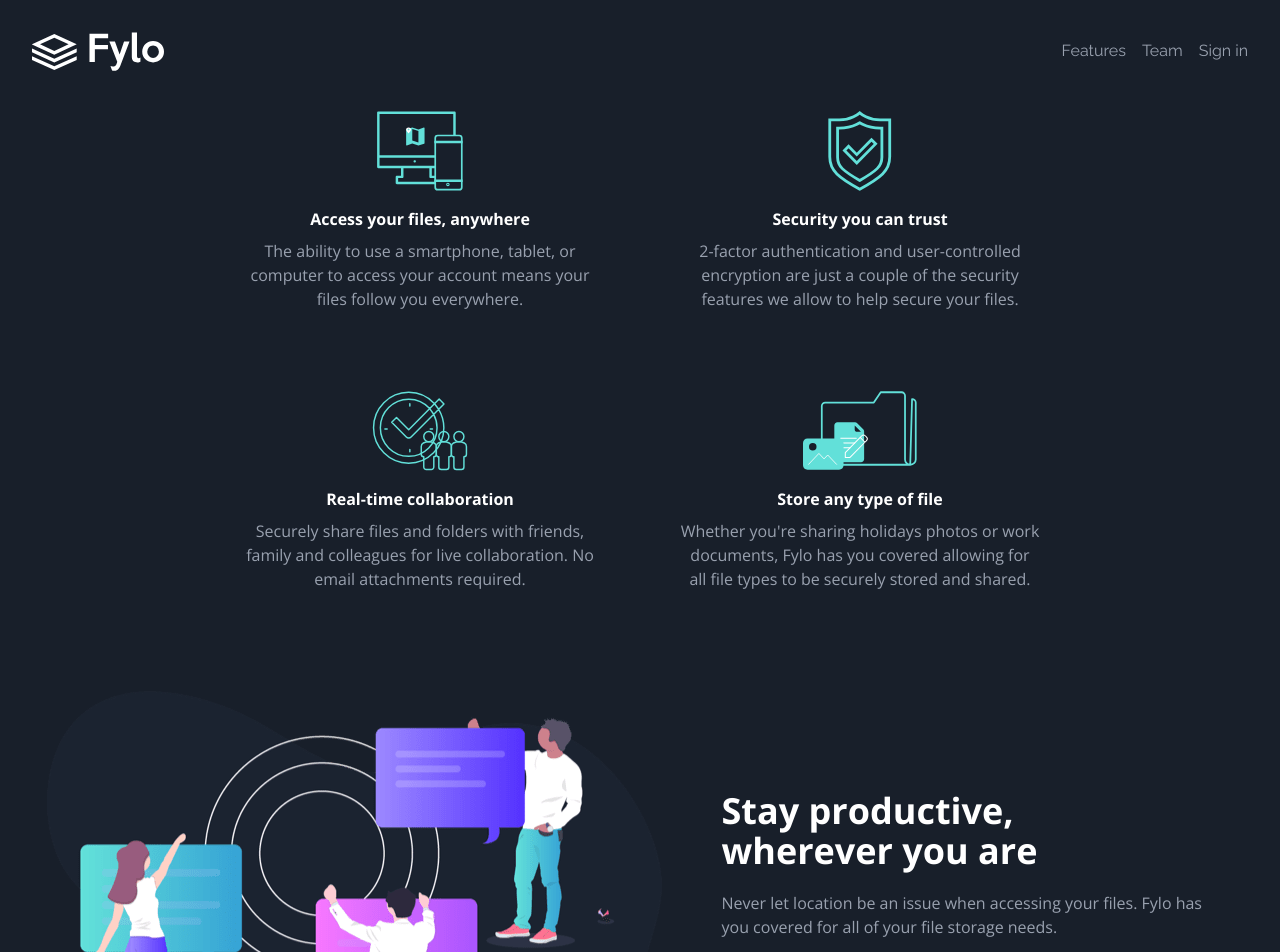
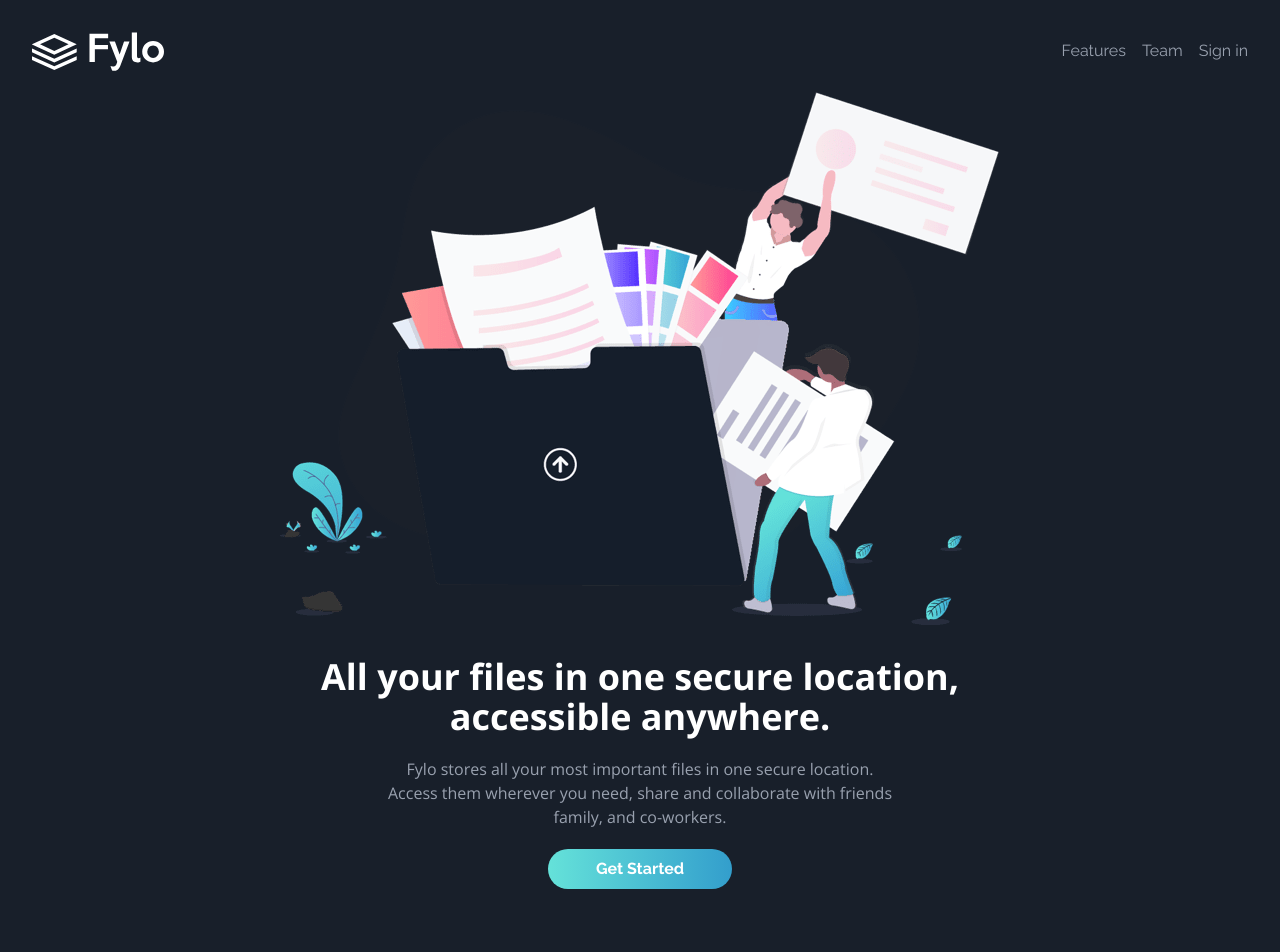
Before and after one commit to Friendlesso/Fylo-Landing-Page, a React (Vite) app: page / in a window 1280 px wide. Shown: the top 952 px of the page. Built offline with nearby package versions, Linux system fonts and the light colour scheme.

Commit message:
Finished the HeroSection and fixed styling issues

```diff
--- a/src/components/FeaturesList/FeaturesList.tsx
+++ b/src/components/FeaturesList/FeaturesList.tsx
@@ -4,7 +4,7 @@ import { Feature } from "./Feature";
 
 export default function FeaturesList() {
   return (
-    <section className="grid md:grid-cols-2 grid-rows-1 lg:gap-20 gap-y-10 gap-x-7 md:w-fit mt-10">
+    <section className="grid md:grid-cols-2 grid-rows-1 lg:gap-20 gap-y-10 gap-x-7 md:w-fit">
       {FEATURES_DATA.map((card, index )=> (
         <Feature
           key={index}
--- /dev/null
+++ b/src/components/HeroSection/HeroSection.tsx
@@ -0,0 +1,28 @@
+import Link from "../ui/Link";
+import HeroSectionContent from "./HeroSectionContent";
+import HeroSectionImg from "./HeroSectionImg";
+
+export default function HeroSection() {
+  return (
+    <section className="flex flex-col items-center gap-8">
+      <HeroSectionImg />
+      <div className="flex flex-col items-center gap-5">
+        <HeroSectionContent />
+        <Link
+          href="/"
+          className={`
+            text-white
+            font-bold
+            bg-linear-to-r
+            from-(--teal-200) to-(--cyan-500)
+            px-12 py-2
+            rounded-full
+            hover:from-(--cyan-500)
+          `}
+        >
+          Get Started
+        </Link>
+      </div>
+    </section>
+  )
+}
--- /dev/null
+++ b/src/components/HeroSection/HeroSectionContent.tsx
@@ -0,0 +1,8 @@
+export default function HeroSectionContent() {
+ return (
+  <div className="text-center flex flex-col items-center gap-5">
+    <h1 className="md:text-4xl text-xl text-white font-bold max-w-2xl">All your files in one secure location, accessible anywhere.</h1>
+    <p className="text-gray-400 max-w-lg">Fylo stores all your most important files in one secure location. Access them wherever you need, share and collaborate with friends family, and co-workers.</p>
+  </div>
+ )
+}
--- /dev/null
+++ b/src/components/HeroSection/HeroSectionImg.tsx
@@ -0,0 +1,9 @@
+import IntroImg from '../../assets/images/illustration-intro.png';
+
+export  default function HeroSectionImg() {
+ return (
+  <div>
+    <img src={IntroImg} alt="Hero section Image" />
+  </div>
+ )
+}
--- a/src/components/QuotesList/QuotesList.tsx
+++ b/src/components/QuotesList/QuotesList.tsx
@@ -4,7 +4,7 @@ import DecorationQuote from '../../assets/images/bg-quotes.png'
 
 export default function QuotesList() {
   return (
-    <section className="mt-20 relative">
+    <section className="relative">
       <div
         className={`
           grid xl:grid-cols-3 sm:grid-cols-2 grid-cols-1
--- a/src/components/ValueProposition/ValueProposition.tsx
+++ b/src/components/ValueProposition/ValueProposition.tsx
@@ -4,7 +4,7 @@ import ValuePropositionLink from "./ValuePropositionLink"
 
 export default function ValueProposition() {
   return (
-    <section className="flex gap-15 md:flex-row flex-col items-center my-25">
+    <section className="flex gap-15 md:flex-row flex-col items-center">
       <ValuePropositionImg />
       <div className="flex flex-col gap-5">
         <ValuePropositionContent />
--- a/src/components/ValueProposition/ValuePropositionLink.tsx
+++ b/src/components/ValueProposition/ValuePropositionLink.tsx
@@ -5,7 +5,7 @@ export default function ValuePropositionLink() {
     <div>
       <Link
         href="/"
-        className="text-(--teal-text-color) underline underline-offset-10"
+        className="text-(--teal-200) underline underline-offset-10 hover:text-white"
       >
         See how Fylo works ?
       </Link>
--- a/src/index.css
+++ b/src/index.css
@@ -6,7 +6,8 @@
   --main-bg-color: hsl(218, 28%, 13%);
   --quotes-bg-color: hsl(219, 30%, 18%);
 
-  --teal-text-color: hsl(176, 68%, 64%);
+  --teal-200: hsl(176, 68%, 64%);
+  --cyan-500: hsl(198, 60%, 50%);
 }
 
 body {
--- a/src/pages/HomePage.tsx
+++ b/src/pages/HomePage.tsx
@@ -1,10 +1,12 @@
 import FeaturesList from "../components/FeaturesList/FeaturesList";
+import HeroSection from "../components/HeroSection/HeroSection";
 import QuotesList from "../components/QuotesList/QuotesList";
 import ValueProposition from "../components/ValueProposition/ValueProposition";
 
 export default function HomePage() {
   return (
-    <main className="flex flex-col items-center">
+    <main className="flex flex-col gap-25 mt-5 items-center">
+      <HeroSection />
       <FeaturesList />
       <ValueProposition />
       <QuotesList />
```
Also changed, not shown: src/assets/images/illustration-intro.png (added).
